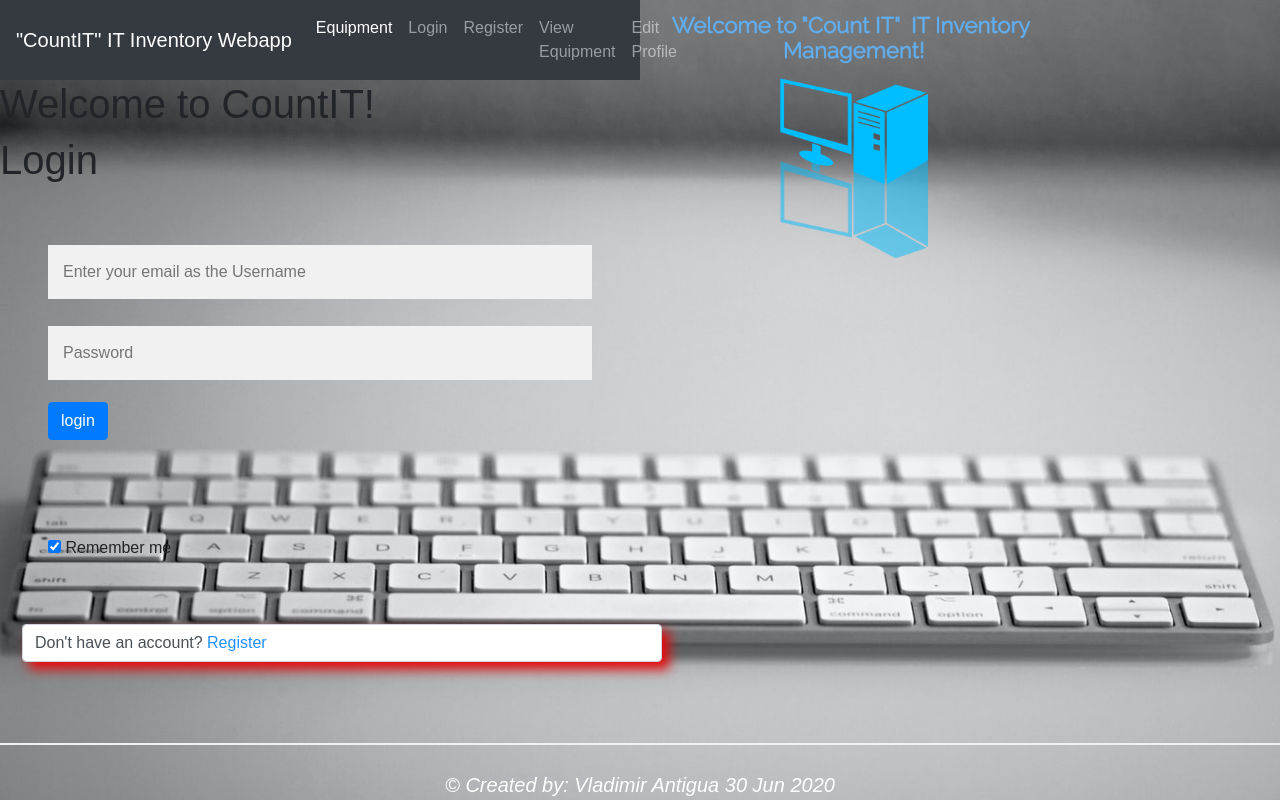
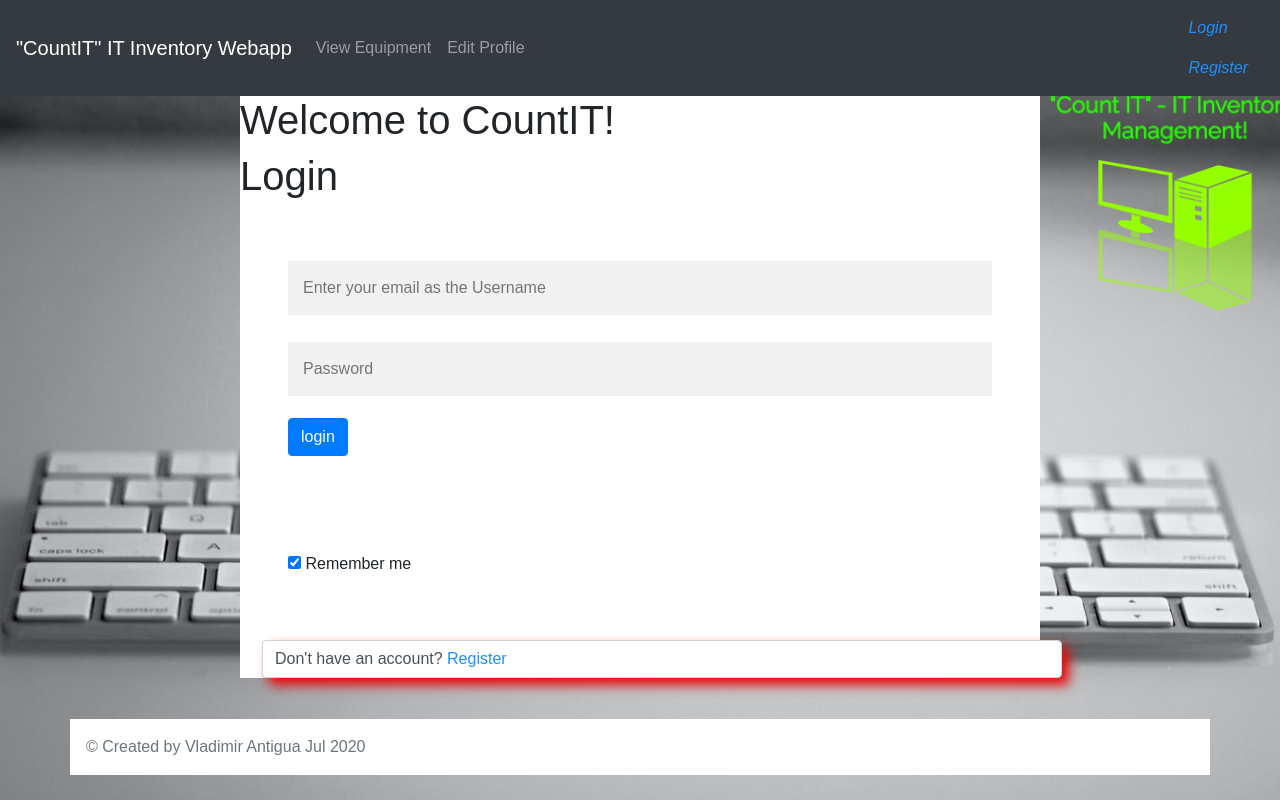
Before and after one commit to vladimirantigua/Capstone, a Django app: page /equipment/ in a window 1280 px wide. Run offline with Django 3.2, Linux system fonts and the light colour scheme; some libraries are stand-ins or nearby versions.

Commit message:
fixed template inheritance &css equipment page

```diff
--- a/CountIT/CountITapp/static/CountITapp/style.css
+++ b/CountIT/CountITapp/static/CountITapp/style.css
@@ -40,6 +40,11 @@
     right: 0;
 }
 
+#equipment_title {
+    font-style: italic;
+    box-shadow: 7px 7px 12px rgb(235, 6, 6);
+}
+
 #btn_add {
     margin-left: 0px;
     margin-bottom: 6px;
@@ -79,6 +84,7 @@
 
 #welcome_home {
     font-style: italic;
+    color: white;
 }
 
 #welcome_home:hover {
@@ -93,21 +99,28 @@
 
 #home_logo {
     background-size: cover;
-    margin: 1px 180px 40px 100px;
-    margin-right: 1px;
 }
 
 #home_logo {
     position: fixed;
-    top: 0;
-    right: 0;
+    top: 10%;
+    left: 75%;
+    z-index: -1;
 }
 
 body {
     background: white url("images/background_inventory2.jpeg") no-repeat;
-    padding-right: 50%;
+    /*padding-right: 50%;*/
     background-repeat: no-repeat;
     background-size: cover;
+    font-family: Arial, Helvetica, sans-serif;
+    background-color: black;
+}
+
+main {
+    max-width: 800px;
+    margin: 0 auto;
+    background-color: white;
 }
 
 #font_fun {
@@ -148,20 +161,15 @@
 }
 
 #footer {
-    z-index: -1;
-    position: fixed;
+    /*z-index: -1;
+    position: relative;
     left: 0;
-    bottom: 0;
+    bottom: 0;*/
     width: 100%;
     color: white;
     text-align: center;
     font-size: 20px;
     font-style: italic;
-}
-
-body {
-    font-family: Arial, Helvetica, sans-serif;
-    background-color: black;
 }
 
 * {
@@ -207,7 +215,7 @@
 /* Set a style for the submit button */
 
 #btn_submit {
-    background-color: #4CAF50;
+    background-color: #4caf50;
     color: white;
     padding: 16px 20px;
     margin: 8px 0;
--- a/CountIT/CountITapp/templates/CountITapp/base.html
+++ b/CountIT/CountITapp/templates/CountITapp/base.html
@@ -21,6 +21,9 @@
 </head>
 
 <body>
+    <div id="home_logo" class="col-sm-6 banner-image">
+        <img src="{% static 'CountITapp/images/background_inventory15.png' %}" class="img-responsive">
+    </div>
     <nav class="navbar navbar-expand-lg navbar-dark bg-dark">
         <a class="navbar-brand" href="{% url 'CountITapp:equipment' %}">"CountIT" IT Inventory Webapp</a>
         <button class="navbar-toggler" type="button" data-toggle="collapse" data-target="#navbarSupportedContent"
@@ -30,22 +33,12 @@
 
         <div class="collapse navbar-collapse" id="navbarSupportedContent">
             <ul class="navbar-nav mr-auto">
-                <li class="nav-item active">
-                    <a class="nav-link" href="{% url 'CountITapp:equipment' %}">Equipment <span
-                            class="sr-only">(current)</span></a>
-                </li>
                 {% comment %} <li class="nav-item">
                     <a href="{% url 'CountITapp:login_page' %}">login</a>
                     <a href="{% url 'CountITapp:register_page' %}">register</a>
                     <a href="{% url 'CountITapp:equipment' %}">view equipment</a>
                 </li> {% endcomment %}
-                <li class="nav-item">
-                    <a class="nav-link" href="{% url 'CountITapp:login_page' %}">Login</a>
 
-                </li>
-                <li class="nav-item">
-                    <a class="nav-link" href="{% url 'CountITapp:register_page' %}">Register</a>
-                </li>
                 <li class="nav-item">
 
                     <a class="nav-link" href="{% url 'CountITapp:equipment' %} ">View Equipment</a>
@@ -73,6 +66,17 @@
                 <button class="btn btn-outline-success my-2 my-sm-0" type="submit">Search</button>
             </form> {% endcomment %}
         </div>
+        <div id="welcome_home">
+            {% if user.is_authenticated %}
+                <span>Welcome to "CountIT", {{user.username}}</span>
+                <a href="{% url 'CountITapp:logout_user' %}">logout</a>
+            {% else %}
+                <a class="nav-link" href="{% url 'CountITapp:login_page' %}">Login</a>
+                <a class="nav-link" href="{% url 'CountITapp:register_page' %}">Register</a>
+
+            {% endif %}
+
+        </div>
     </nav>
 
     <main>
@@ -81,11 +85,11 @@
         {% block content %}
         {% endblock %}
     </main>
-    {% comment %} <footer class="footer mt-auto py-3">
+    <footer class="footer mt-auto py-3">
         <div class="container">
             <span class="text-muted">&copy; Created by Vladimir Antigua Jul 2020</span>
         </div>
-    </footer> {% endcomment %}
+    </footer>
 </body>
 
 </html>
--- a/CountIT/CountITapp/templates/CountITapp/login.html
+++ b/CountIT/CountITapp/templates/CountITapp/login.html
@@ -1,17 +1,6 @@
 {% extends 'CountITapp/base.html' %}
 {% load static %}
-<!DOCTYPE html>
-<html lang="en">
 
-<head>
-    <meta charset="UTF-8">
-    <meta name="viewport" content="width=device-width, initial-scale=1.0">
-    <link rel="stylesheet" href="https://stackpath.bootstrapcdn.com/bootstrap/4.5.0/css/bootstrap.min.css" integrity="sha384-9aIt2nRpC12Uk9gS9baDl411NQApFmC26EwAOH8WgZl5MYYxFfc+NcPb1dKGj7Sk" crossorigin="anonymous">
-    <link rel="stylesheet" type="text/css" href="{% static 'CountITapp/style.css' %}">
-    <title>Login Page</title>
-</head>
-
-<body>
 {% block content %}
 <h1>Welcome to CountIT!</h1>
     <div id="login_logo" class="col-sm-6 banner-image">
@@ -34,12 +23,4 @@
         <input  type="checkbox" checked="checked" name="remember" style="margin-bottom:15px"> Remember me
        </label>
     <div class="form-control" id="btn-primary"  >Don't have an account? <a href="{% url 'CountITapp:register_page' %}">Register</a></div>
-    <footer id="footer">
-        <hr />
-        <span>&copy; Created by: Vladimir Antigua 30 Jun 2020 </span>
-    </footer>
 {% endblock %}
-</body>
-
-
-</html>
```
Also changed, not shown: CountIT/CountITapp/templates/CountITapp/equipment.html (+11 -47 lines), CountIT/CountITapp/views.py (+37 -8 lines).
